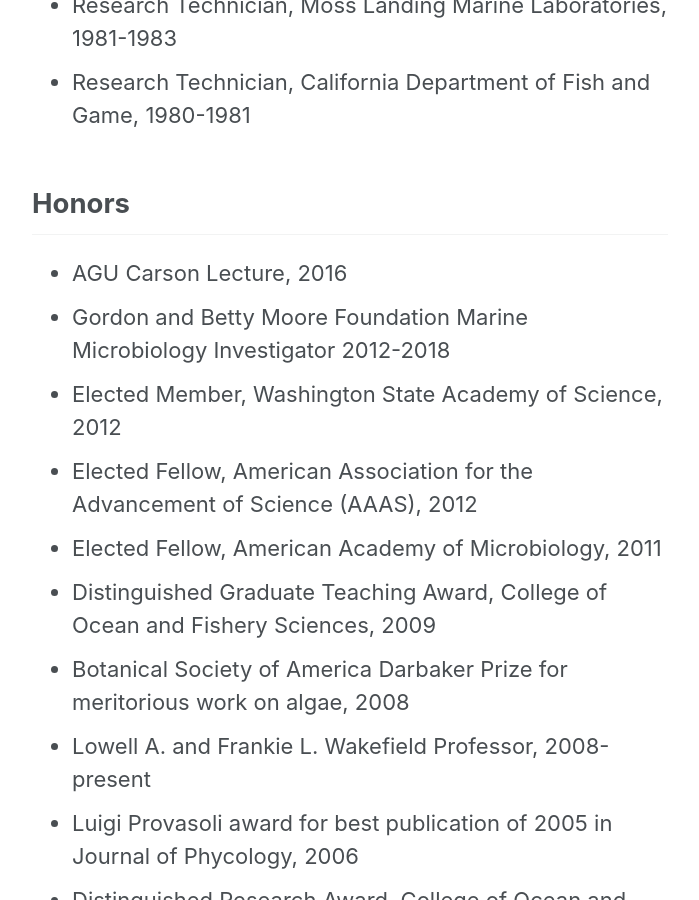
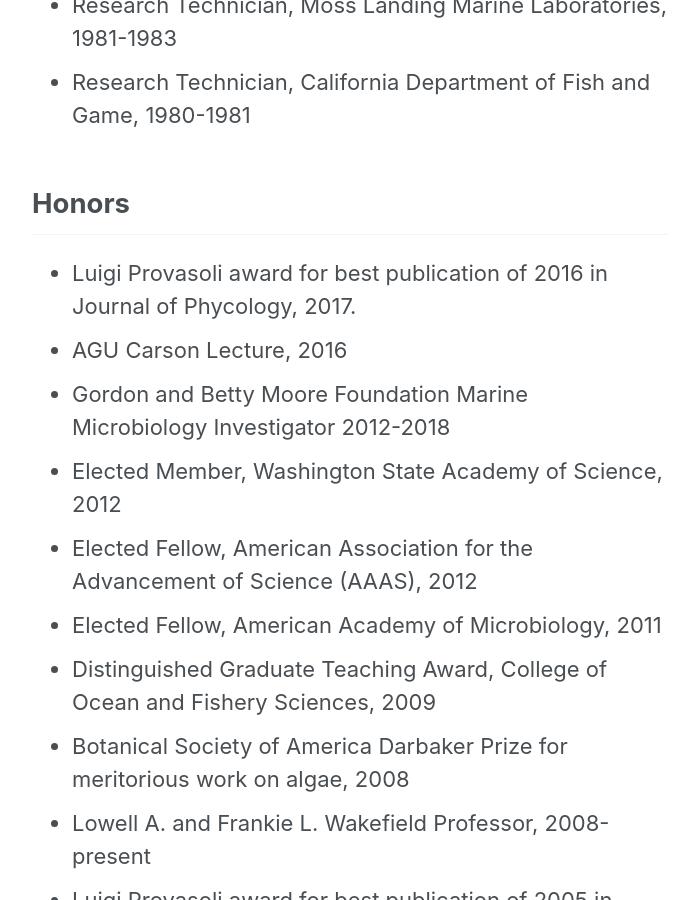
Before and after one commit to armbrustlab/armbrustlab.github.io, a Jekyll site: the page built from collections/_people/armbrust.md, in a window 1280 px wide and 900 px high, scrolled down 1822 px. Shown: the whole window, without its empty margins (290-989 px from the left). Built offline with Jekyll 4.4.1, drawn with Linux system fonts in a browser that asks for light colours; nearby versions of some CDN libraries.

Commit message:
Update armbrust.md

```diff
--- a/collections/_people/armbrust.md
+++ b/collections/_people/armbrust.md
@@ -23,6 +23,7 @@
 * Research Technician, California Department of Fish and Game, 1980-1981
 
 ## Honors
+* Luigi Provasoli award for best publication of 2016 in Journal of Phycology, 2017.
 * AGU Carson Lecture, 2016
 * Gordon and Betty Moore Foundation Marine Microbiology Investigator 2012-2018
 * Elected Member, Washington State Academy of Science, 2012
```
